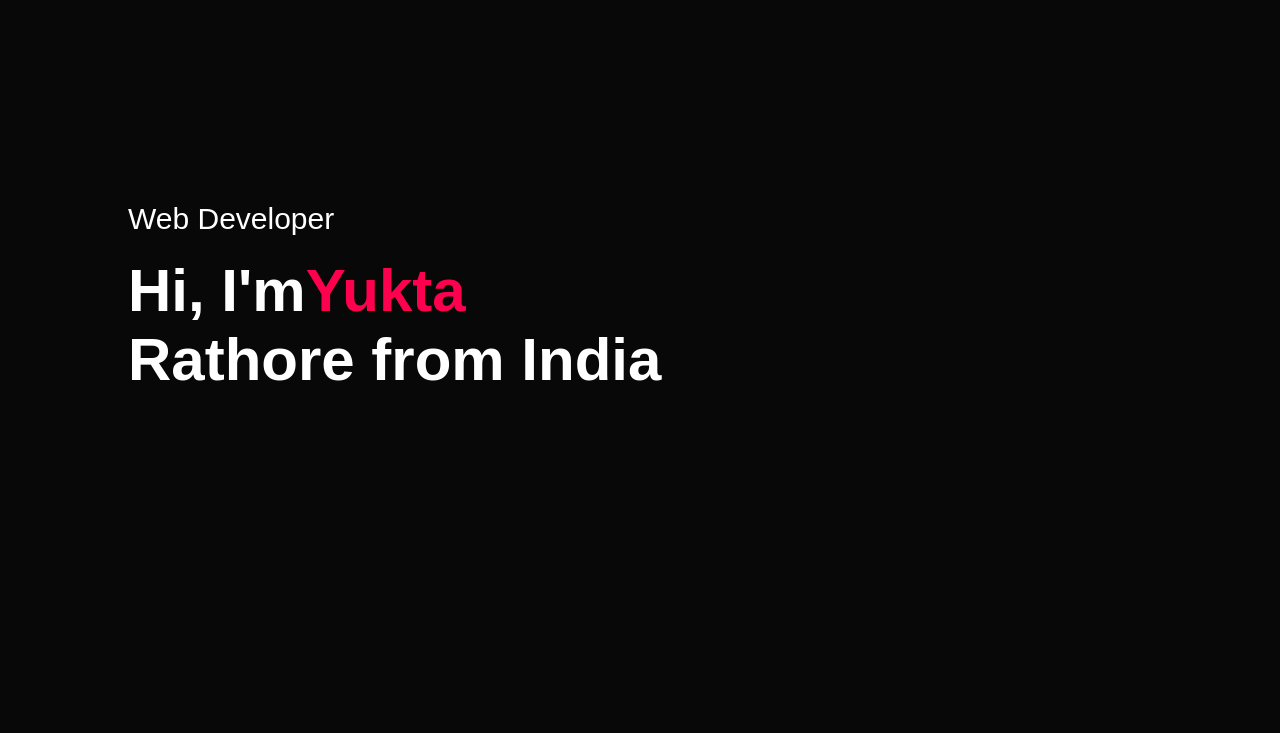
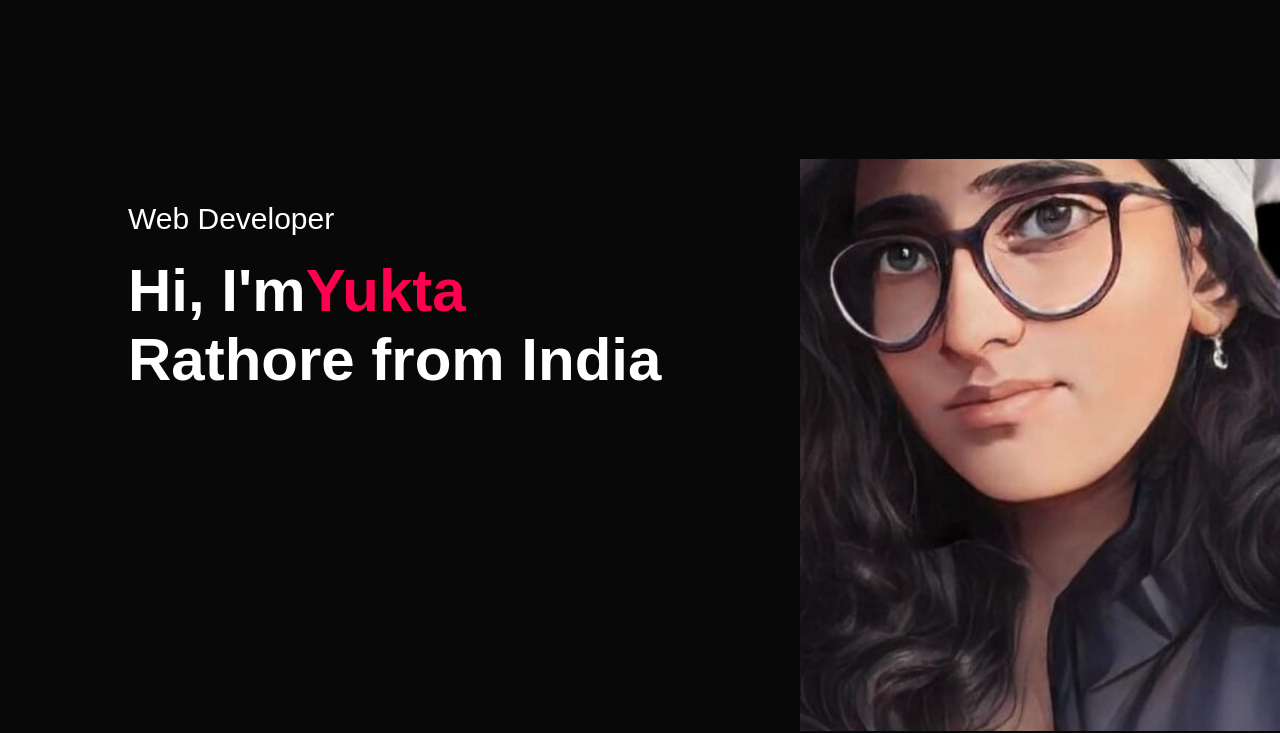
Before and after one commit to Yukta-Rathore/Portfolio-Website, a plain HTML site: page index.html in a window 1280 px wide. Shown: the part 69-802 px from the top of the page. Drawn offline with Linux system fonts and the light colour scheme.

Commit message:
Update style.css

```diff
--- a/style.css
+++ b/style.css
@@ -14,7 +14,7 @@ body{
 #header{
     /* width: 100%;*/
     height: 100vh;
-    background-image: url(images/yukta.jpeg);
+    background-image: url(yukta.jpeg);
     background-repeat: no-repeat;
     background-size: 480px;
     background-position: right bottom;
```
